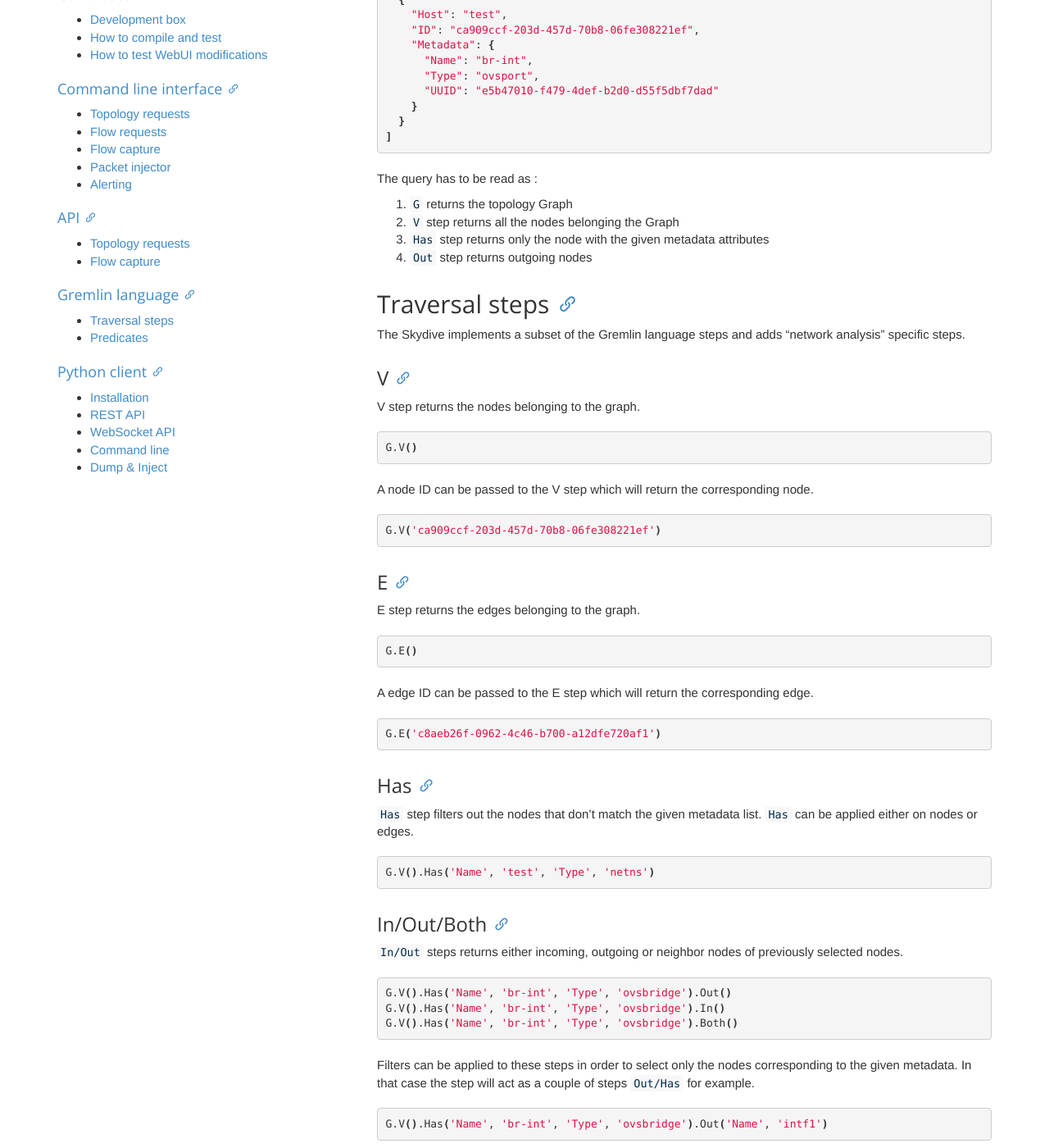
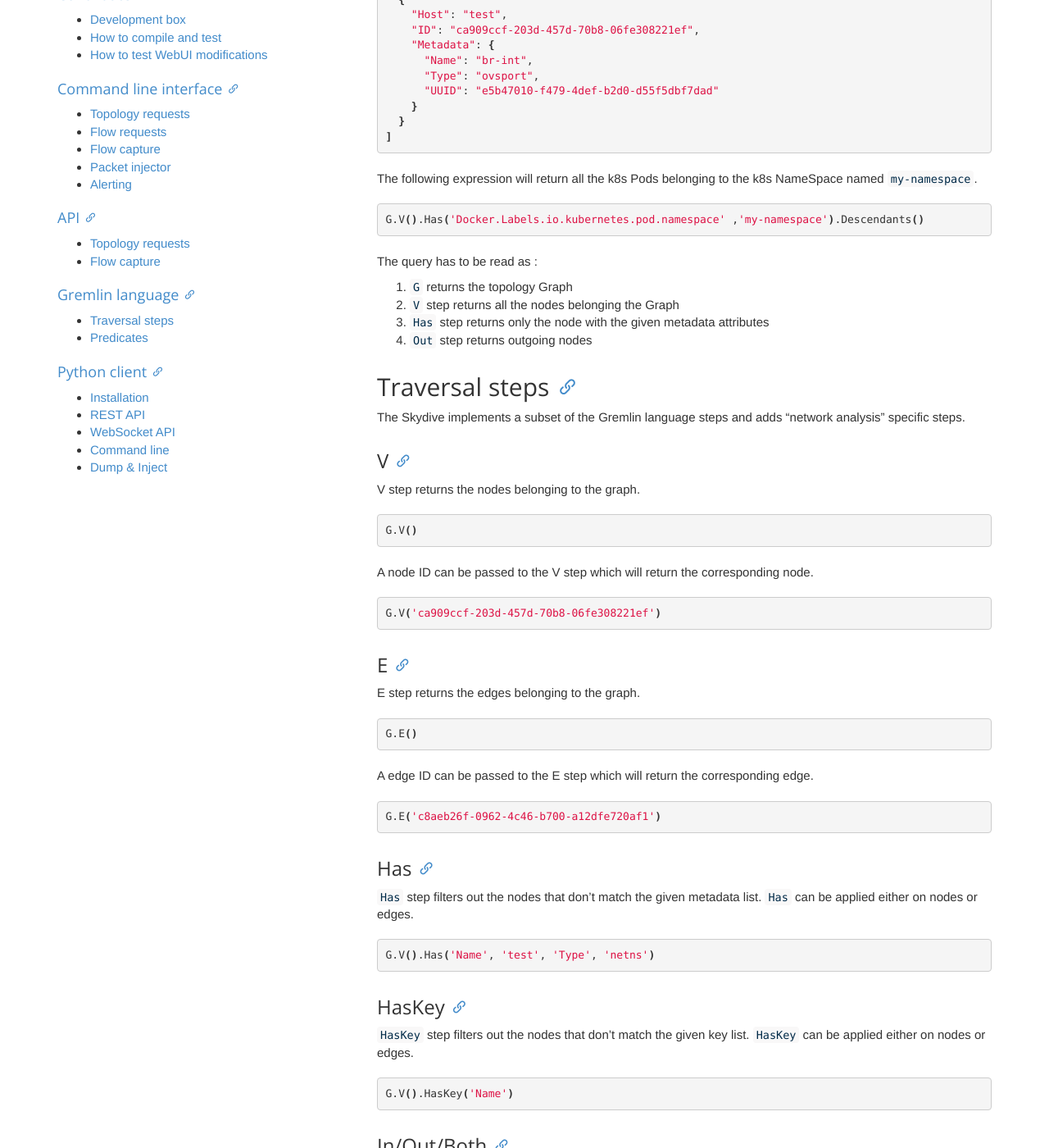
Before and after one commit to skydive-project/skydive.network, a Jekyll site: the page built from documentation/api-gremlin.md, in a window 1280 px wide and 1400 px high, scrolled down 688 px. Shown: the whole window at 82% size. Built offline with Jekyll 4.4.1, drawn with Linux system fonts in a browser that asks for light colours; nearby versions of some CDN libraries.

Commit message:
Adds some gremlin HasKey and example.

```diff
--- a/documentation/api-gremlin.md
+++ b/documentation/api-gremlin.md
@@ -39,6 +39,13 @@
     }
   }
 ]
+{% endhighlight %}
+
+The following expression will return all the k8s Pods belonging to the
+k8s NameSpace named `my-namespace`.
+
+{% highlight shell %}
+G.V().Has('Docker.Labels.io.kubernetes.pod.namespace' ,'my-namespace').Descendants()
 {% endhighlight %}
 
 The query has to be read as :
@@ -88,6 +95,15 @@
 
 {% highlight shell %}
 G.V().Has('Name', 'test', 'Type', 'netns')
+{% endhighlight %}
+
+### HasKey
+
+`HasKey` step filters out the nodes that don't match the given key list. `HasKey`
+can be applied either on nodes or edges.
+
+{% highlight shell %}
+G.V().HasKey('Name')
 {% endhighlight %}
 
 ### In/Out/Both
```
